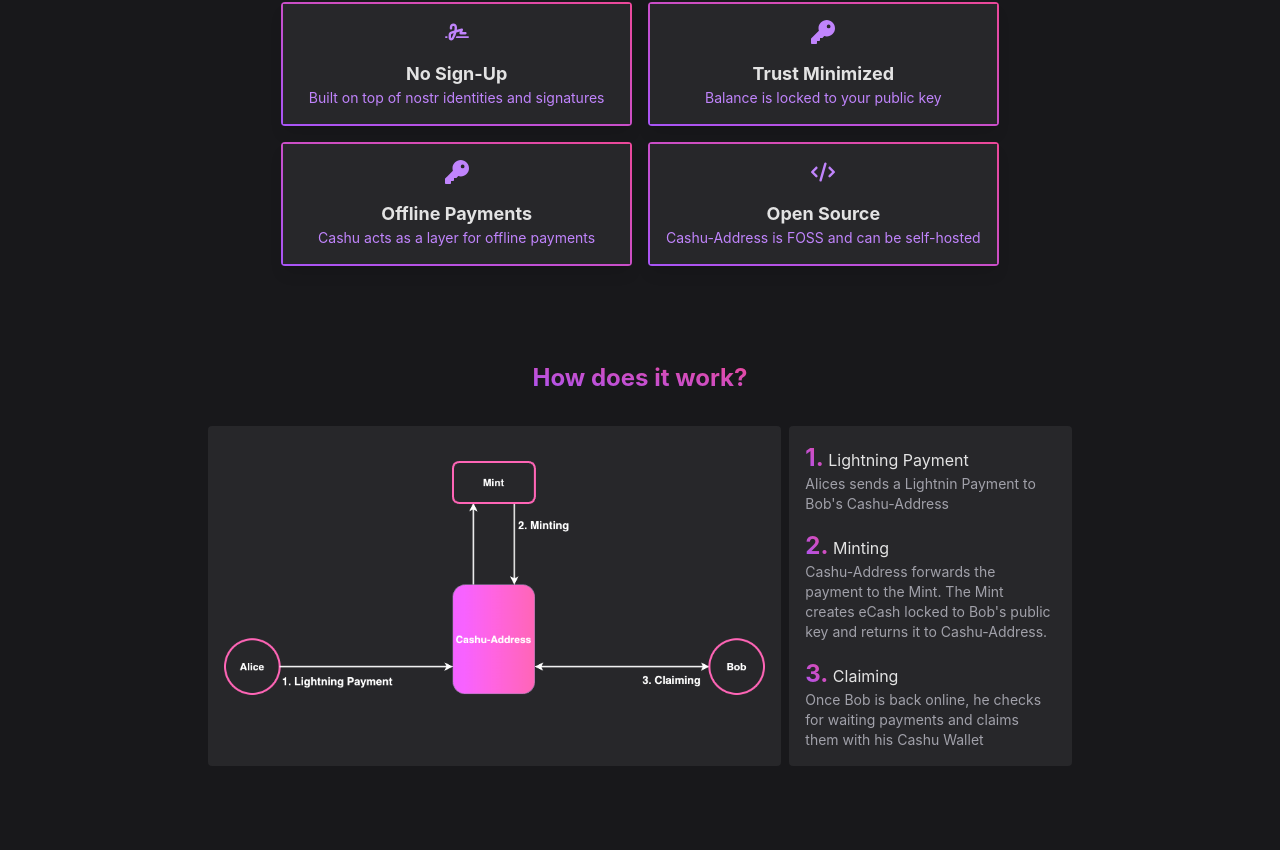
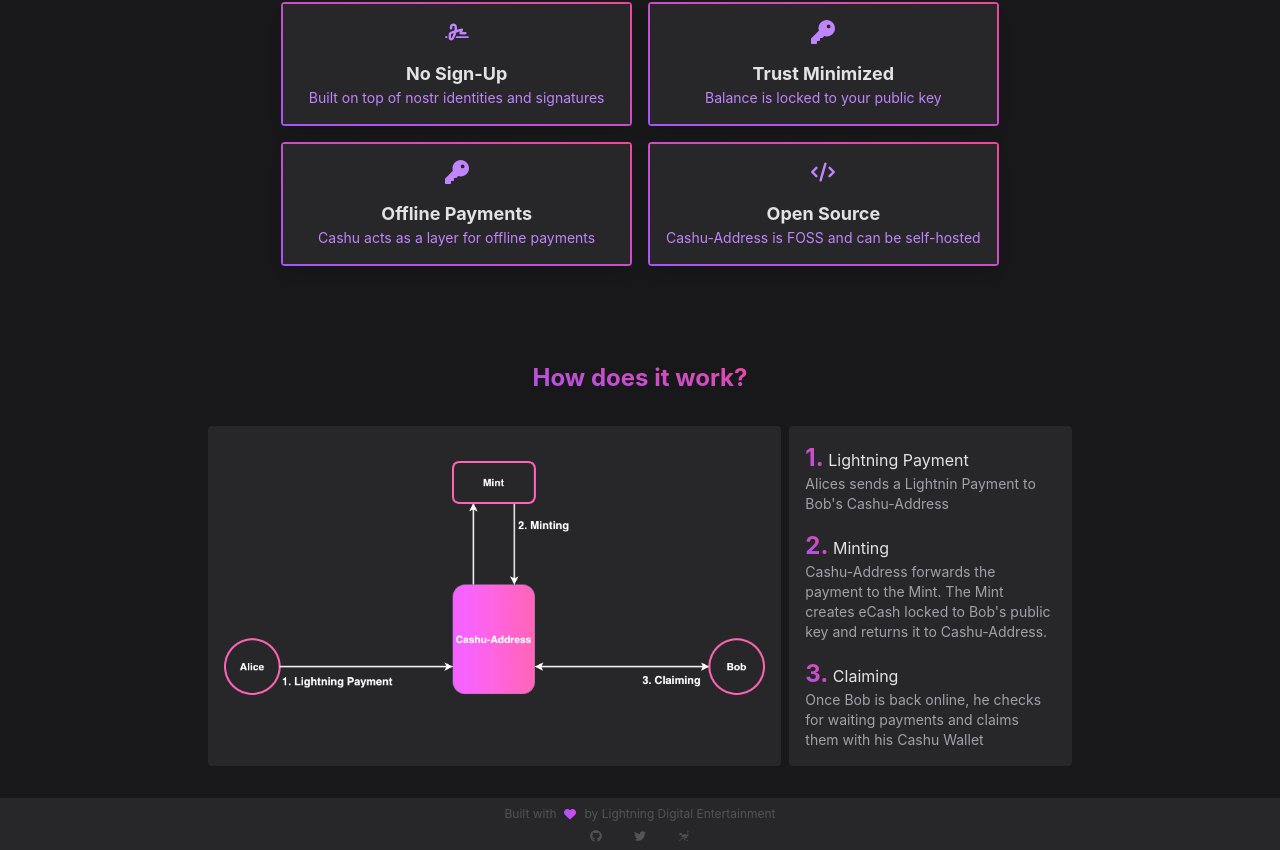
Before and after one commit to cashubtc/npubcash-website, a React (Vite) app: page / in a window 1280 px wide. Shown: the part 646-1496 px from the top of the page. Before the commit the page ends 1444 px from the top, so only its background shows below. Built offline with nearby package versions, Linux system fonts and the light colour scheme; what nostr-tools would draw is missing.

Commit message:
added footer

```diff
--- /dev/null
+++ b/src/components/Footer.tsx
@@ -0,0 +1,27 @@
+import { FaGithub, FaHeart, FaTwitter } from "react-icons/fa6";
+import { GiOstrich } from "react-icons/gi";
+
+function Footer() {
+  return (
+    <div className="left-0 right-0 flex flex-col gap-2 items-center bg-zinc-800 text-xs text-zinc-600 p-2">
+      <span className="flex gap-2 items-center">
+        <p>Built with</p>
+        <FaHeart style={{ fill: "url(#blue-gradient)" }} />
+        <p>by Lightning Digital Entertainment</p>
+      </span>
+      <div className="flex gap-8">
+        <a href="https://github.com/lightning-digital-entertainment/cashu-address">
+          <FaGithub className="hover:text-purple-700" />
+        </a>
+        <a href="https://twitter.com/lde_lightning">
+          <FaTwitter className="hover:text-purple-700" />
+        </a>
+        <a href="https://primal.net/p/npub1mhcr4j594hsrnen594d7700n2t03n8gdx83zhxzculk6sh9nhwlq7uc226">
+          <GiOstrich className="hover:text-purple-700" />
+        </a>
+      </div>
+    </div>
+  );
+}
+
+export default Footer;
--- a/src/routes/RootRoute.tsx
+++ b/src/routes/RootRoute.tsx
@@ -1,11 +1,21 @@
 import { Outlet } from "react-router-dom";
 import Navbar from "../components/Navbar";
+import Footer from "../components/Footer";
 
 function RootRoute() {
   return (
     <>
+      <svg width="0" height="0">
+        <linearGradient id="blue-gradient" x1="0%" y1="0%" x2="100%" y2="0%">
+          <stop stopColor="#a855f7" offset="0%" />
+          <stop stopColor="#d946ef" offset="100%" />
+        </linearGradient>
+      </svg>
       <Navbar />
-      <Outlet />
+      <div className="min-h-svh">
+        <Outlet />
+      </div>
+      <Footer />
     </>
   );
 }
```
